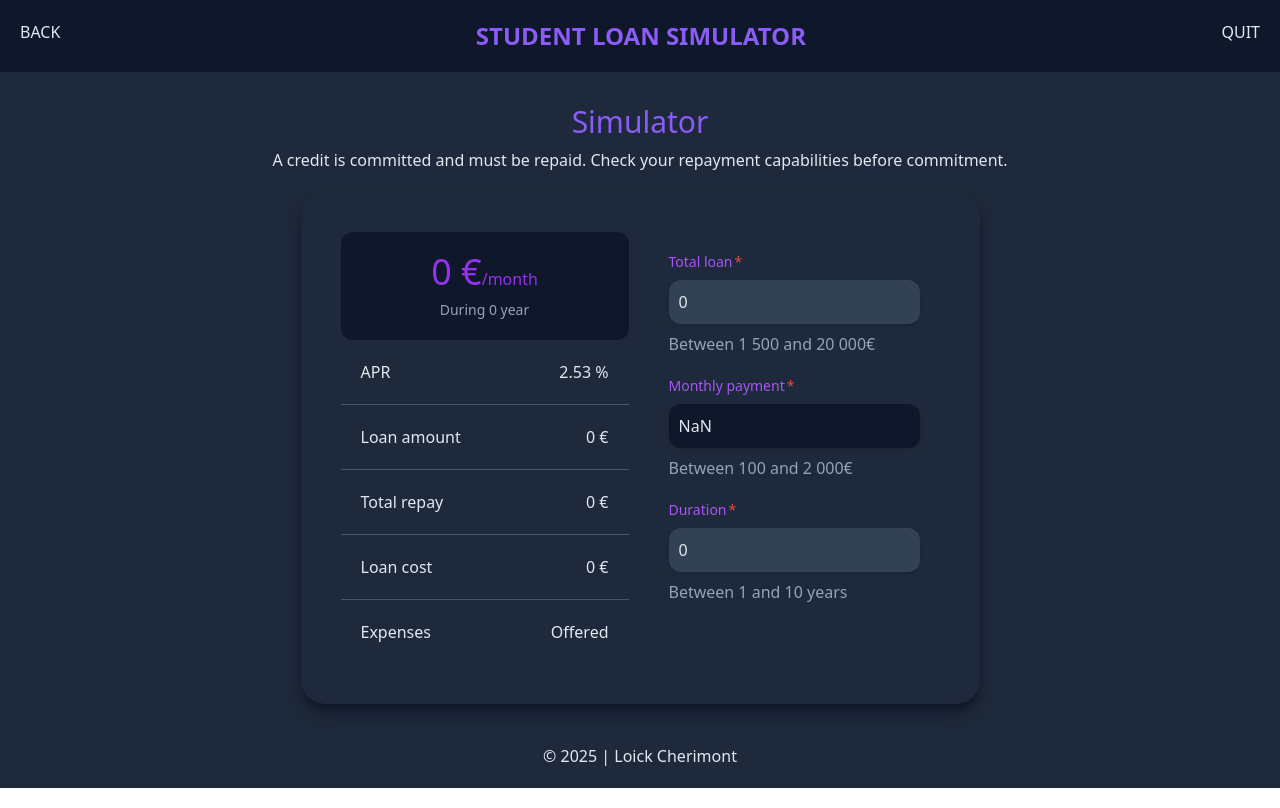
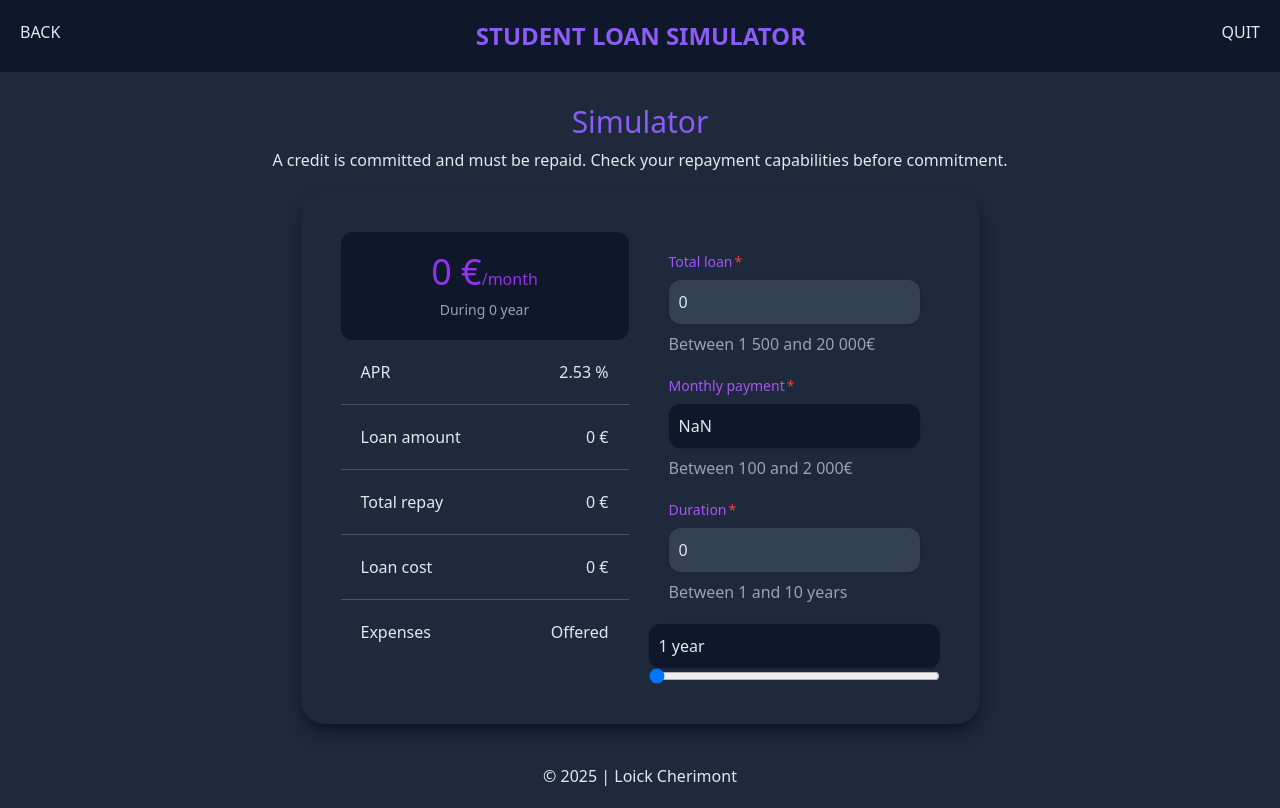
Before and after one commit to loickcherimont/student-loan-sim-vue, a Vue app: page / in a window 1280 px wide. Built offline with nearby package versions, Linux system fonts and the light colour scheme.

Commit message:
Create a component to handle duration easier

```diff
--- a/src/App.vue
+++ b/src/App.vue
@@ -8,6 +8,7 @@ import Header from './components/Header.vue';
 import MainHeader from './components/MainHeader.vue';
 import Footer from './components/Footer.vue';
 import { getMonthlyPayment } from './utils/utils';
+import DurationRange from './components/DurationRange.vue';
 
 const loan = ref<number>(0)
 // const monthlyPayment = ref<number>(0)
@@ -79,6 +80,8 @@ watch(totalRepay, () => loanCost.value = (Number(totalRepay.value) - loan.value)
             :is-disabled="true" />
           <!-- Duration -->
           <Field v-model="duration" name="Duration" subtitle="Between 1 and 10 years" placeholder="10 years" />
+          <!-- Test -->
+           <DurationRange />
         </form>
       </div>
     </div>
--- /dev/null
+++ b/src/components/DurationRange.vue
@@ -0,0 +1,15 @@
+<script setup lang="ts">
+import { ref } from "vue"
+
+const duration = ref<number>(1)
+</script>
+
+<template>
+    <!-- TODO: use the same template as monthly payment Field -->
+    <div class="range flex flex-col gap">
+        <p
+            class="max-w-96 rounded-xl p-2.5 transition ease-in-out shadow duration-700 outline-none focus:ring-1 focus:ring-purple-500 text-slate-200 bg-slate-900">
+            {{ duration }} year{{ duration > 1 ? "s" : "" }}</p>
+        <input type="range" name="duration" id="duration" min="1" max="10" v-model="duration" />
+    </div>
+</template>
```
